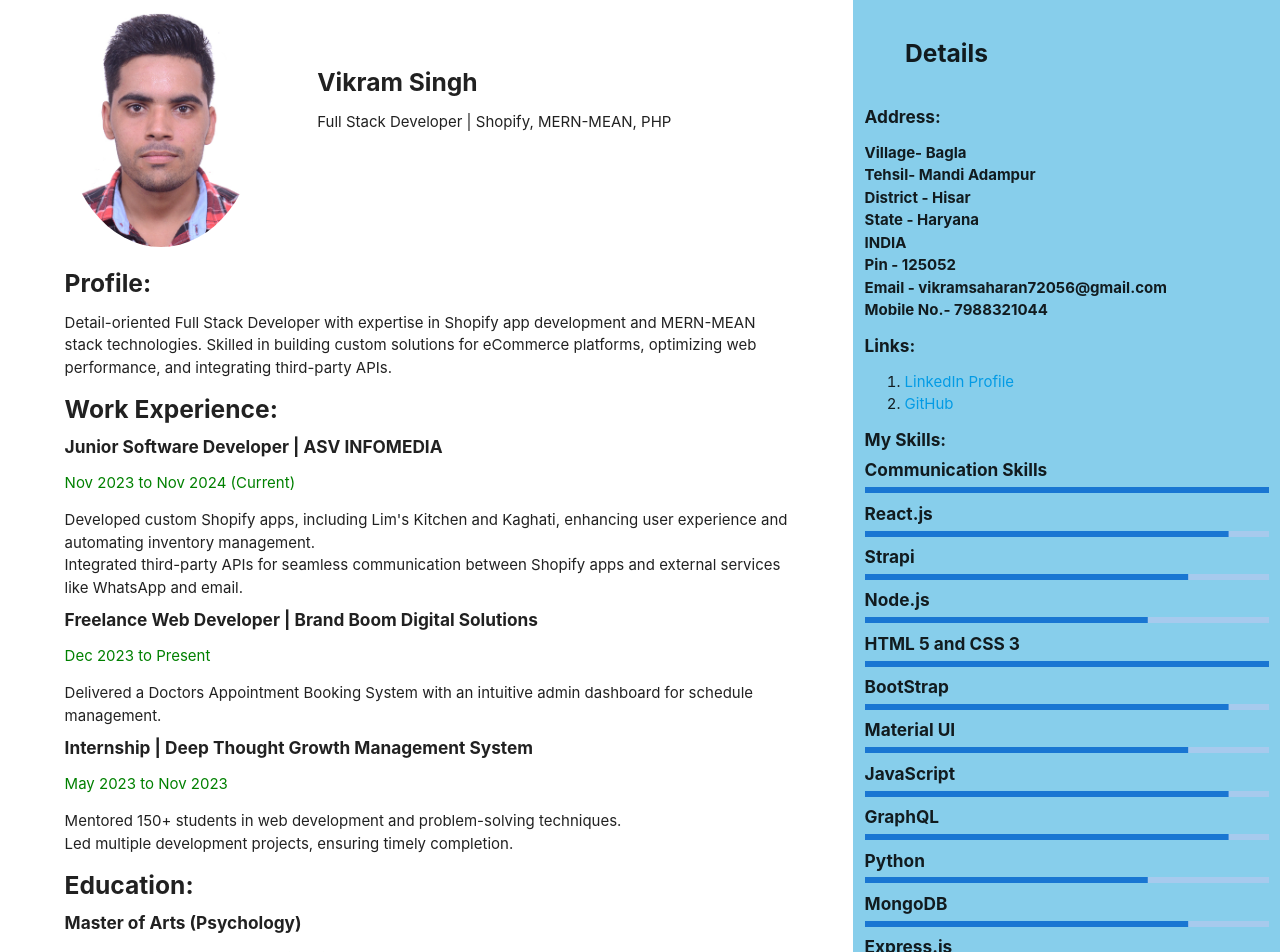
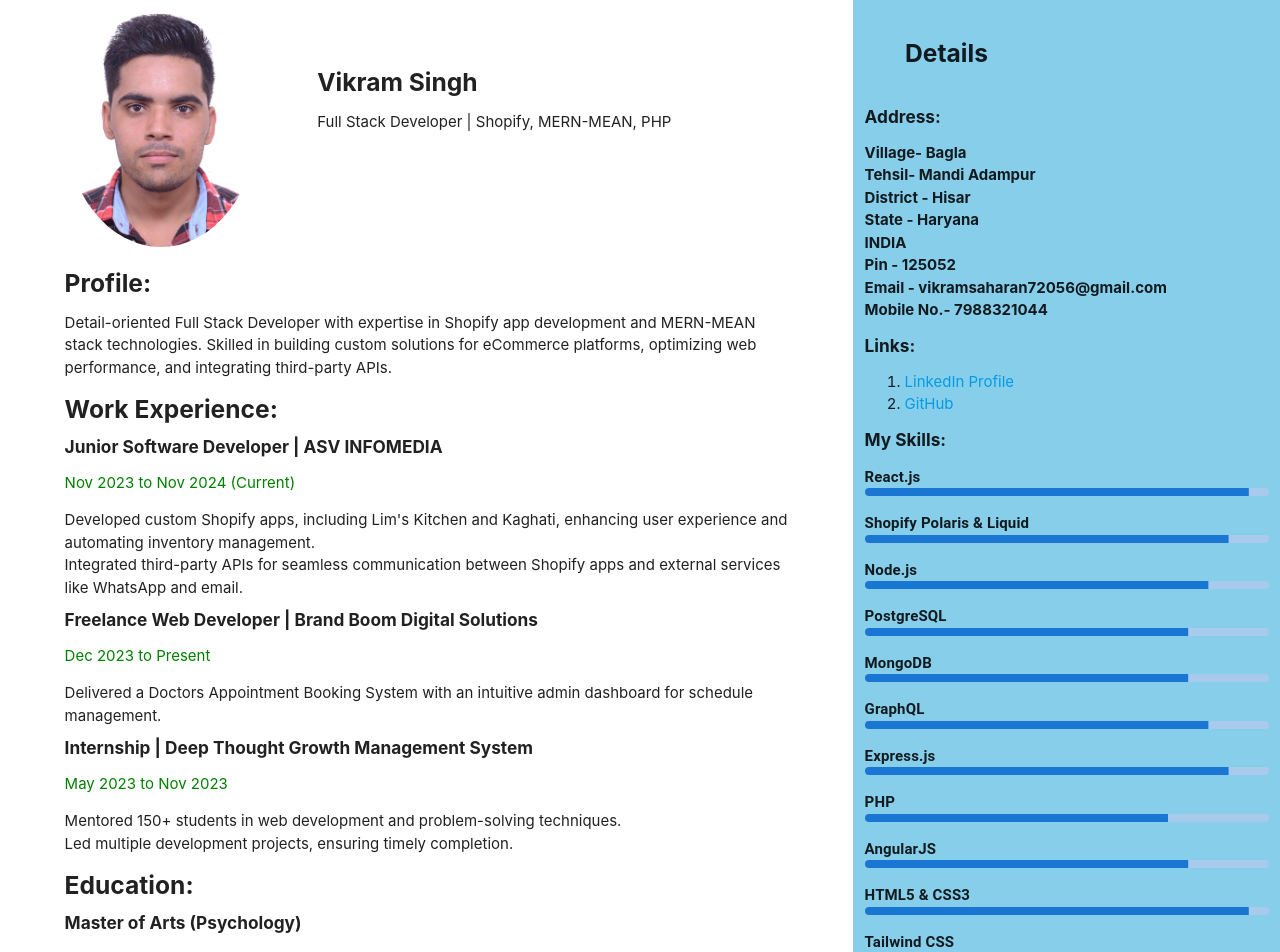
Before and after one commit to vikramsaharan72056/Resume, a React (Create React App) app: page / in a window 1280 px wide. Shown: the top 952 px of the page. Built offline with nearby package versions, Linux system fonts and the light colour scheme.

Commit message:
Update skills.js

```diff
--- a/src/skills.js
+++ b/src/skills.js
@@ -1,38 +1,47 @@
 import React from "react";
-import { LinearProgress } from "@mui/material";
+import { LinearProgress, Box, Typography } from "@mui/material";
+
+const Skill = ({ name, efficiency }) => (
+  <Box sx={{ mb: 2 }}>
+    <Typography variant="body1" component="h6" sx={{ fontWeight: "bold" }}>
+      {name}
+    </Typography>
+    <LinearProgress
+      sx={{
+        height: 8,
+        borderRadius: 2,
+      }}
+      variant="determinate"
+      value={efficiency}
+      aria-label={`${name} proficiency level: ${efficiency}%`}
+    />
+  </Box>
+);
 
 const Skills = () => {
   const skills = [
-    { name: "Communication Skills", efficiency: 100 },
-    { name: "React.js", efficiency: 90 },
-    { name: "Strapi", efficiency: 80 },
-    { name: "Node.js", efficiency: 70 },
-    { name: "HTML 5 and CSS 3", efficiency: 100 },
-    { name: "BootStrap", efficiency: 90 },
-    { name: "Material UI", efficiency: 80 },
-    { name: "JavaScript", efficiency: 90 },
-    { name: "GraphQL", efficiency: 90 },
-    { name: "Python", efficiency: 70 },
+    { name: "React.js", efficiency: 95 },
+    { name: "Shopify Polaris & Liquid", efficiency: 90 },
+    { name: "Node.js", efficiency: 85 },
+    { name: "PostgreSQL", efficiency: 80 },
     { name: "MongoDB", efficiency: 80 },
+    { name: "GraphQL", efficiency: 85 },
     { name: "Express.js", efficiency: 90 },
+    { name: "PHP", efficiency: 75 },
+    { name: "AngularJS", efficiency: 80 },
+    { name: "HTML5 & CSS3", efficiency: 95 },
+    { name: "Tailwind CSS", efficiency: 90 },
     { name: "Git", efficiency: 90 },
+    { name: "RESTful APIs", efficiency: 85 },
+    { name: "Data Structures & Algorithms", efficiency: 80 },
   ];
+
   return (
-    <div style={{ marginTop: "10px" }}>
+    <Box sx={{ mt: 2 }}>
       {skills.map((skill, index) => (
-        <div>
-          <h6>
-            <b>{skill.name}</b>
-          </h6>
-          <LinearProgress
-            style={{ height: "6px" }}
-            variant="buffer"
-            value={skill.efficiency}
-            valueBuffer="100"
-          />
-        </div>
+        <Skill key={index} name={skill.name} efficiency={skill.efficiency} />
       ))}
-    </div>
+    </Box>
   );
 };
 
```
